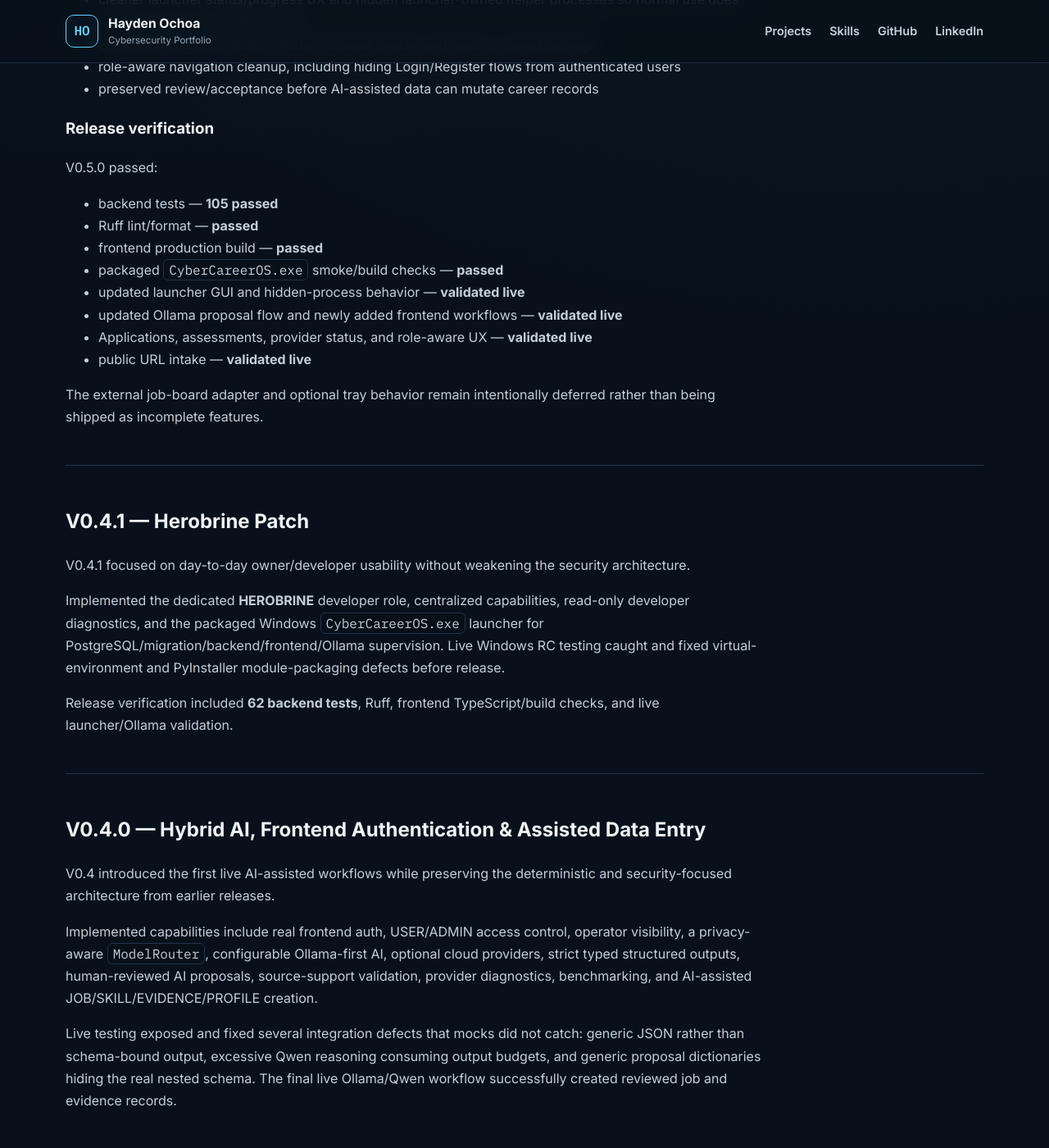
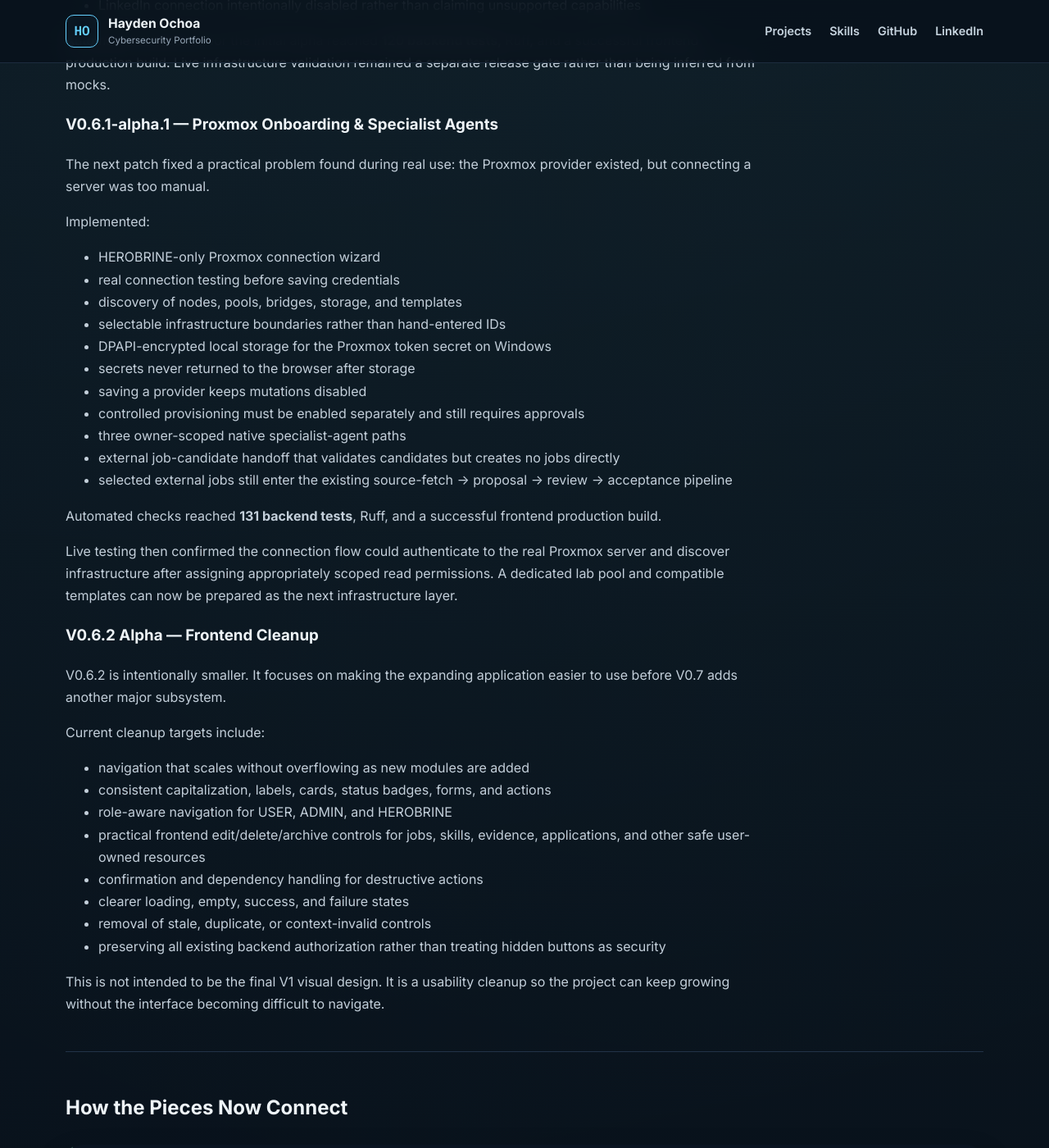
Before and after one commit to corruptcosmo/novasecure.github.io, a Jekyll site: the page built from projects/cyber-career-os.md, in a window 1280 px wide and 1400 px high, scrolled down 1843 px. Shown: the whole window at 82% size. Built offline with Jekyll 4.4.1, drawn with Linux system fonts in a browser that asks for light colours; some of the changed text lies outside the part shown.

Commit message:
Document V0.6 alpha progress, V0.7 roadmap, and expanded post-1.0 vision

```diff
--- a/projects/cyber-career-os.md
+++ b/projects/cyber-career-os.md
@@ -6,157 +6,289 @@
 
 # Cyber Career OS
 
-**Status:** `V0.5.0 • Infdev Complete`
-**Current focus:** `Alpha V0.6 • Controlled Lab Provisioning & Mentor`
+**Status:** `V0.6.2 Alpha • Frontend & Resource-Management Cleanup`
+**Next major milestone:** `Alpha V0.7 • SIEM, SOC Practice & Smarter Labs`
 
-**Cyber Career OS** is a local-first, AI-assisted cybersecurity career and training platform I am designing and building to close the gap between learning security skills and proving them in a way that supports real career opportunities.
+**Cyber Career OS** is a local-first, AI-assisted cybersecurity career and training platform I am building to connect job-market requirements, verified skills, practical training, lab infrastructure, and evidence-backed career development.
 
-It is being built as both a **real personal tool** and a **portfolio-grade engineering project**.
+It is both a **real personal tool** and a **portfolio-grade engineering project**. The long-term goal is a closed loop where career gaps become targeted hands-on practice, that practice becomes reviewed evidence, and the evidence improves future career decisions.
 
-<figure class="project-graphic">
+<figure class="project-graphic motion-graphic">
   <img src="/novasecure.github.io/images/cyber-career-os-flow.svg" alt="Cyber Career OS workflow diagram" />
-  <figcaption>The core loop: learn skills, prove them with evidence, apply them to career opportunities, and improve by turning gaps into new labs.</figcaption>
+  <figcaption>The original core loop: learn, prove, apply, improve.</figcaption>
 </figure>
-
-## V0.5.0 — Infdev: Intelligent Job Intake, Career Automation & Product UX
-
-V0.5 moves Cyber Career OS beyond canned AI test inputs toward more realistic day-to-day career use.
-
-### Implemented
-
-- source-grounded normalized JOB, SKILL, EVIDENCE, and PROFILE proposals
-- verbatim source-span validation so normalized wording can differ from source text without weakening grounding
-- protected employment/certification claims remain blocked when unsupported
-- controlled public job-URL fetching with private-network/SSRF protections, bounded redirects, content limits, and script-free extraction
-- URL provenance and duplicate URL protection for accepted jobs
-- provider-neutral `JobDiscoveryProvider` contract and candidate deduplication foundation without pretending an external board is configured
-- Applications page with saved-job tracking, allowed stage transitions, readiness, and evidence-linked material context
-- read-only material-context service that exposes only eligible evidence/provenance for future resume/cover-letter proposals
-- assessment gap/training results shown directly in the frontend
-- improved Skills/Evidence loading, empty, and success states
-- provider/routing visibility in Settings and safe HEROBRINE developer diagnostics
-- cleaner launcher status/progress UX and hidden launcher-owned helper processes so normal use does not leave terminal windows open
-- Ollama launcher connection/model-installed checks and reset-to-saved settings
-- role-aware navigation cleanup, including hiding Login/Register flows from authenticated users
-- preserved review/acceptance before AI-assisted data can mutate career records
-
-### Release verification
-
-V0.5.0 passed:
-
-- backend tests — **105 passed**
-- Ruff lint/format — **passed**
-- frontend production build — **passed**
-- packaged `CyberCareerOS.exe` smoke/build checks — **passed**
-- updated launcher GUI and hidden-process behavior — **validated live**
-- updated Ollama proposal flow and newly added frontend workflows — **validated live**
-- Applications, assessments, provider status, and role-aware UX — **validated live**
-- public URL intake — **validated live**
-
-The external job-board adapter and optional tray behavior remain intentionally deferred rather than being shipped as incomplete features.
 
 ---
 
-## V0.4.1 — Herobrine Patch
+## Current Alpha — V0.6.x
 
-V0.4.1 focused on day-to-day owner/developer usability without weakening the security architecture.
+V0.6 moved Cyber Career OS beyond career tracking and into controlled hands-on training infrastructure.
 
-Implemented the dedicated **HEROBRINE** developer role, centralized capabilities, read-only developer diagnostics, and the packaged Windows `CyberCareerOS.exe` launcher for PostgreSQL/migration/backend/frontend/Ollama supervision. Live Windows RC testing caught and fixed virtual-environment and PyInstaller module-packaging defects before release.
+### V0.6.0-alpha.1 — Controlled Labs & Mentor
 
-Release verification included **62 backend tests**, Ruff, frontend TypeScript/build checks, and live launcher/Ollama validation.
+Implemented:
+
+- scoped, provider-neutral Proxmox integration behind `HypervisorProvider`
+- read-only discovery separated from mutation
+- Proxmox mutations disabled by default
+- dedicated node/pool/bridge/template allowlists and resource caps
+- approval-bound lab provisioning and teardown
+- lab definitions, runs, events, quotas, checkpoints, and deterministic mentor plans
+- four starter lab definitions
+- partial-failure handling that retains resource IDs for operator inspection
+- reviewable lab-evidence proposals
+- accepted completed-lab evidence classified as `LAB_VERIFIED`, never silently as employment
+- manual career-source import foundation with preview, review, provenance, and deduplication
+- LinkedIn connection intentionally disabled rather than claiming unsupported capabilities
+
+Automated verification for the initial alpha reached **120 backend tests**, Ruff, and a successful frontend production build. Live infrastructure validation remained a separate release gate rather than being inferred from mocks.
+
+### V0.6.1-alpha.1 — Proxmox Onboarding & Specialist Agents
+
+The next patch fixed a practical problem found during real use: the Proxmox provider existed, but connecting a server was too manual.
+
+Implemented:
+
+- HEROBRINE-only Proxmox connection wizard
+- real connection testing before saving credentials
+- discovery of nodes, pools, bridges, storage, and templates
+- selectable infrastructure boundaries rather than hand-entered IDs
+- DPAPI-encrypted local storage for the Proxmox token secret on Windows
+- secrets never returned to the browser after storage
+- saving a provider keeps mutations disabled
+- controlled provisioning must be enabled separately and still requires approvals
+- three owner-scoped native specialist-agent paths
+- external job-candidate handoff that validates candidates but creates no jobs directly
+- selected external jobs still enter the existing source-fetch → proposal → review → acceptance pipeline
+
+Automated checks reached **131 backend tests**, Ruff, and a successful frontend production build.
+
+Live testing then confirmed the connection flow could authenticate to the real Proxmox server and discover infrastructure after assigning appropriately scoped read permissions. A dedicated lab pool and compatible templates can now be prepared as the next infrastructure layer.
+
+### V0.6.2 Alpha — Frontend Cleanup
+
+V0.6.2 is intentionally smaller. It focuses on making the expanding application easier to use before V0.7 adds another major subsystem.
+
+Current cleanup targets include:
+
+- navigation that scales without overflowing as new modules are added
+- consistent capitalization, labels, cards, status badges, forms, and actions
+- role-aware navigation for USER, ADMIN, and HEROBRINE
+- practical frontend edit/delete/archive controls for jobs, skills, evidence, applications, and other safe user-owned resources
+- confirmation and dependency handling for destructive actions
+- clearer loading, empty, success, and failure states
+- removal of stale, duplicate, or context-invalid controls
+- preserving all existing backend authorization rather than treating hidden buttons as security
+
+This is not intended to be the final V1 visual design. It is a usability cleanup so the project can keep growing without the interface becoming difficult to navigate.
 
 ---
 
-## V0.4.0 — Hybrid AI, Frontend Authentication & Assisted Data Entry
+## How the Pieces Now Connect
 
-V0.4 introduced the first live AI-assisted workflows while preserving the deterministic and security-focused architecture from earlier releases.
+<figure class="project-graphic motion-graphic">
+  <img src="/novasecure.github.io/images/cyber-career-os-agent-loop.svg" alt="Animated Cyber Career OS career, agent, policy, lab, and evidence loop" />
+  <figcaption>Current architecture direction: specialist agents coordinate narrow tasks, while policy, ownership, quotas, approvals, and review remain authoritative.</figcaption>
+</figure>
 
-Implemented capabilities include real frontend auth, USER/ADMIN access control, operator visibility, a privacy-aware `ModelRouter`, configurable Ollama-first AI, optional cloud providers, strict typed structured outputs, human-reviewed AI proposals, source-support validation, provider diagnostics, benchmarking, and AI-assisted JOB/SKILL/EVIDENCE/PROFILE creation.
+The working direction is increasingly agent-oriented, but the agents do not become unrestricted administrators.
 
-Live testing exposed and fixed several integration defects that mocks did not catch: generic JSON rather than schema-bound output, excessive Qwen reasoning consuming output budgets, and generic proposal dictionaries hiding the real nested schema. The final live Ollama/Qwen workflow successfully created reviewed job and evidence records.
+> User intent → specialist agent → controlled tool → authorization/policy → approval when required → controlled provider/service
+
+Career calculations that can remain deterministic stay deterministic. Models explain, coordinate, normalize, mentor, and propose; they do not become the source of truth simply because they generated an answer.
 
 ---
 
-## Earlier foundation
+## Earlier Releases
+
+### V0.5.0 — Infdev: Intelligent Job Intake & Career Automation
+
+V0.5 made AI-assisted intake usable beyond one canned test prompt.
+
+Major additions included:
+
+- source-grounded JOB, SKILL, EVIDENCE, and PROFILE proposals
+- verbatim source-span validation for normalized facts
+- public job-URL intake with SSRF/private-network protections
+- duplicate URL and provenance handling
+- provider-neutral `JobDiscoveryProvider` foundation
+- Applications page and valid stage tracking
+- readiness and evidence-linked material context
+- assessment results directly in the frontend
+- improved provider and launcher status
+- hidden launcher-owned helper processes
+- role-aware navigation cleanup
+
+V0.5.0 passed **105 backend tests**, Ruff, frontend production build, packaged launcher smoke checks, and live validation of the updated launcher, Ollama proposal flow, URL intake, applications, assessments, and provider status.
+
+### V0.4.1 — Herobrine Patch
+
+Introduced the dedicated **HEROBRINE** owner/developer role and the packaged Windows `CyberCareerOS.exe` runtime supervisor while preserving ownership, approval, classification, audit, and provider-policy boundaries.
+
+### V0.4.0 — Hybrid AI & Assisted Data Entry
+
+Introduced real frontend authentication, USER/ADMIN roles, configurable Ollama-first routing, structured model outputs, proposal preview/acceptance, provider diagnostics, and AI-assisted career-record creation.
+
+Live testing found important defects that mocked tests missed, including generic JSON instead of schema-bound output, excessive model reasoning consuming output budgets, and proposal schemas that did not expose their real nested contracts to the model.
 
 ### V0.3.0 — Career Workflow & Intelligence
 
-Added deterministic evidence-aware capability snapshots, normalized requirements, persisted fit assessments, skill/evidence gaps, application readiness, training recommendations, workflow history, and stale-result detection without requiring a model provider.
+Added deterministic capability snapshots, normalized requirements, persisted fit assessments, skill/evidence gaps, readiness, training recommendations, workflow history, and stale-result detection.
 
 ### V0.2.0 — Identity, Policy & Resource Management
 
-Added Argon2 authentication, revocable sessions, owner-scoped CRUD, application transitions, centralized risk handling, target/parameter-bound approvals, correlation-aware auditing, provider policy, and protected account deletion.
+Added Argon2 authentication, revocable sessions, owner-scoped CRUD, valid application transitions, target/parameter-bound approvals, auditing, provider policy, and protected account deletion.
 
 ### V0.1.0 — Foundation
 
-Established FastAPI, PostgreSQL, SQLAlchemy/Alembic, provider contracts, deterministic mock models, Next.js, Docker Compose, architecture documentation, ADRs, threat modeling, and the first owner-aware career-domain models.
+Established FastAPI, PostgreSQL, SQLAlchemy/Alembic, Next.js, provider abstractions, deterministic mock models, Docker development infrastructure, architecture documentation, ADRs, and threat modeling.
 
 ---
 
 ## Security Architecture
 
+Cyber Career OS intentionally separates AI reasoning from privileged infrastructure.
+
 > Agent → Tool Request → Authorization / Policy Layer → Controlled Service → External System
 
-Agents do not receive unrestricted database, shell, hypervisor, or SIEM access. Labs and simulations are not silently represented as professional employment. AI-generated information is reviewable and does not become verified experience merely because a model produced it.
+Models do not receive unrestricted database sessions, shell access, hypervisor credentials, SIEM credentials, or automatic authority to submit applications.
 
----
+Important project rules include:
 
-## Alpha V0.6 — Controlled Lab Provisioning & Mentor
-
-V0.6 shifts the next major milestone from career intake toward **safe, hands-on cybersecurity training infrastructure**.
-
-Planned focus:
-
-- read-only Proxmox discovery first: nodes, storage, templates, pools, VM/LXC metadata, and health
-- a tightly scoped `HypervisorProvider` implementation rather than direct model-to-Proxmox access
-- AI-LAB-only provisioning boundaries, quotas, approved templates, resource caps, and controlled naming/network placement
-- explicit approval for provisioning, destructive lifecycle changes, and teardown where appropriate
-- lab templates that map training goals to reproducible VM/LXC environments
-- mentor-guided training plans that connect V0.5 skill/evidence gaps to concrete labs
-- lab lifecycle state, progress, notes, completion, teardown, and audit history
-- safe evidence generation from completed lab work without misrepresenting it as employment
-- failure recovery and cleanup so interrupted provisioning does not silently leave unmanaged resources
-- preserve provider abstraction so Proxmox is the first implementation, not a hardcoded architectural dependency
-
-### Optional V0.6 add-ons
-
-If core V0.6 work is stable, two deferred V0.5 product features may be layered on top without displacing the lab milestone:
-
-- system-tray behavior for the Windows launcher
-- the first real external job-discovery adapter behind the existing `JobDiscoveryProvider`, with selected postings still routed through URL/source validation, proposal review, and acceptance
-
-These are secondary to safe lab provisioning and mentor workflows.
+- human review before meaningful AI-proposed mutations
+- owner isolation across private career and lab data
+- approval-bound infrastructure operations
+- evidence provenance rather than model-created “verification”
+- lab and simulation work never silently represented as employment
+- external pages and job descriptions treated as untrusted data
+- provider abstractions so Ollama, Proxmox, Wazuh, job sources, and future services are replaceable
 
 ---
 
 ## Roadmap to 1.0
 
-### Alpha V0.6 — Controlled Lab Provisioning & Mentor
-Read-only Proxmox discovery followed by tightly scoped lab provisioning, templates, mentor-guided training, quotas, approvals, evidence generation, and teardown controls. Optional V0.5 add-ons may land only after the core lab path is stable.
+### V0.6.2 — Frontend & Resource-Management Cleanup
 
-### Alpha V0.7 — SIEM & SOC Practice
-Wazuh-first SIEM integration, telemetry, cases, ATT&CK mapping, analyst notes, timelines, and SOC-style workflows.
+Clean up navigation, labels, frontend management actions, confirmation flows, and obvious UX inconsistencies before adding another major subsystem.
+
+### Alpha V0.7 — SIEM, SOC Practice & Smarter Labs
+
+V0.7 is planned as the point where the training, agent, Proxmox, and defensive-security sides begin operating together.
+
+Planned areas:
+
+- Wazuh-first `SIEMProvider`
+- safe read-only SIEM discovery before privileged actions
+- alert intake, severity, rule metadata, endpoint context, and ATT&CK mappings where available
+- investigation cases with notes, findings, timelines, artifacts, dispositions, and lifecycle
+- SOC Analyst specialist agent with narrow read/propose tools
+- mentor + SOC agent collaboration
+- lab-generated telemetry feeding investigations
+- basic rubric-driven investigation grading
+- reviewed evidence generated from completed SOC exercises
+- automatic lab lifetime handling and safer cleanup
+- Proxmox infrastructure setup improvements discovered during V0.6 live testing
+- creation/import/registration of approved lab templates
+- explicit network profiles such as `ISOLATED` and `CONTROLLED_INTERNET`
+- default labs to the isolated bridge
+- base lab image/template + approved tool bundles as the first step toward AI-assembled job-specific labs
+
+The Lab Agent may increasingly recommend or request infrastructure, but actual creation still flows through policy, limits, approval, and controlled provider actions.
 
 ### Beta V0.8 — Controlled Scenarios, Purple Team & Grading
-Isolated scenario execution/replay, Purple Team feedback, detection engineering exercises, scoring, and evidence generation.
+
+Planned focus:
+
+- isolated scenario templates and controlled event generation
+- replayable incidents
+- Purple Team feedback
+- detection-engineering exercises
+- attack/replay → telemetry → detection → tuning loops
+- richer rubrics and evidence
+- more composable lab scenarios without granting agents unrestricted shell or infrastructure control
 
 ### Beta V0.9 — Portfolio, Resume Eligibility & Release Hardening
-Verified project/lab results become portfolio and truthful resume evidence, alongside onboarding, backup/restore, deployment reliability, and security hardening.
+
+Planned focus:
+
+- turn verified project/lab/SOC results into portfolio-ready material
+- evidence-aware resume eligibility
+- stronger reviewed resume/cover-letter workflows
+- onboarding and deployment checks
+- backup/restore
+- migration and update safety
+- health monitoring and configuration validation
+- security/performance cleanup
+- release documentation
+- preparation for a self-hosted public site and cleaner deployment boundaries
 
 ### Release 1.0 — Personal Cyber Career OS
 
-> job discovery → fit analysis → verified profile → truthful application materials → gaps → training/lab → isolated range → telemetry/SOC investigation → grading → verified evidence → portfolio/resume → stronger applications
+V1.0 is intended to be the first complete personal product rather than another isolated feature milestone.
+
+The end-to-end loop should work coherently:
+
+> job discovery → fit analysis → verified profile → truthful application material → gaps → mentor/training → controlled lab → telemetry/SOC investigation → grading → reviewed evidence → portfolio/resume → stronger applications
+
+V1.0 is also the natural point for many final product-level decisions: onboarding, final navigation and visual polish, packaging, safe updates, backup/restore, self-hosting, and potentially moving the existing web frontend into a desktop shell while preserving the same FastAPI/Next.js architecture.
 
 ---
 
 ## Beyond 1.0
 
-- **V2 — Adaptive Cyber Training Platform:** deeper model routing, Purple Team workflows, attack reconstruction/replay, detection engineering, SOC shifts, threat hunting, incident command, and forensics.
-- **V3 — Public Open-Source Platform:** multi-user deployment, plugins/modules, community scenario packs, and reusable self-hosting.
-- **V4 — Cyber Career OS Distribution:** simplified Linux-based deployment/appliance with guided setup and integrated AI, cyber-range, and SIEM options.
+The original V2 plan was an **Adaptive Cyber Training Platform**, but several pieces once considered “V2 ideas” — specialist agents, Proxmox, mentor-driven training, SOC practice, and Purple Team foundations — are arriving earlier. The post-1.0 roadmap can therefore aim higher.
+
+<figure class="project-graphic motion-graphic">
+  <img src="/novasecure.github.io/images/cyber-career-os-v2-adaptive.svg" alt="Animated concept diagram for V2 adaptive cyber operations and training" />
+  <figcaption>V2 direction: move from manually selected exercises toward an adaptive simulated security-operations environment.</figcaption>
+</figure>
+
+### V2 — Adaptive Cyber Operations & Training Platform
+
+V2 would evolve Cyber Career OS from a personal career-and-lab platform into an adaptive simulated cybersecurity organization.
+
+Potential direction:
+
+- dynamic training based on job requirements, past performance, missed investigation steps, weak techniques, and demonstrated strengths
+- persistent simulated organizations instead of only disposable one-off exercises
+- realistic SOC shifts containing normal noise, false positives, routine alerts, and genuine incidents
+- specialist virtual coworkers such as SOC Lead, Tier 1/Tier 2 Analyst, Threat Hunter, Incident Commander, Detection Engineer, and Mentor
+- proactive threat-hunting exercises rather than only alert-driven response
+- deeper detection-engineering loops: replay activity, observe telemetry, write/tune detections, replay again, compare results
+- incident-command decisions involving containment, escalation, evidence preservation, and communication
+- DFIR-oriented exercises using logs, packet captures, filesystem artifacts, disk/memory artifacts, and timelines where appropriate
+- adaptive difficulty and mentor scaffolding based on measured performance
+- more dynamic lab composition from approved components
+- richer multi-agent coordination and model routing while retaining provider/runtime fallback rather than depending on one agent framework
+
+The V2 identity is less “more features” and more **an environment that learns what the user needs to practice next**.
+
+### V3 — Public Open-Source Platform
+
+V3 would shift from a personal system toward a reusable platform:
+
+- multi-user deployment
+- reusable permissions and organization boundaries
+- plugins/modules
+- community lab/scenario packs
+- external provider integrations
+- contributor/developer documentation
+- reusable self-hosting and deployment patterns
+- optional shared training environments
+
+### V4 — Cyber Career OS Distribution
+
+V4 remains the distribution/appliance vision:
+
+- simplified Linux-based deployment
+- guided installation and hardware-aware setup
+- integrated local/hybrid/cloud AI choices
+- Proxmox/cyber-range/SIEM integration options
+- preconfigured but replaceable service components
+- easier deployment for users who do not want to assemble the full stack manually
 
 ---
 
 ## Why this matters as a portfolio project
 
-Cyber Career OS is not only a concept. Its history is evidence: architecture decisions, migrations, threat modeling, live integration bugs, regression tests, packaging failures found before release, provider-boundary design, and incremental delivery from a secure foundation toward a practical cybersecurity career platform.
+Cyber Career OS is not only a concept. Its development history is evidence of practical engineering work: architecture decisions, migrations, authorization design, threat modeling, live integration bugs, regression testing, Windows packaging, local-model integration, provider boundaries, Proxmox connectivity, approval-controlled infrastructure, and incremental delivery toward a coherent cybersecurity career-and-training platform.
```
